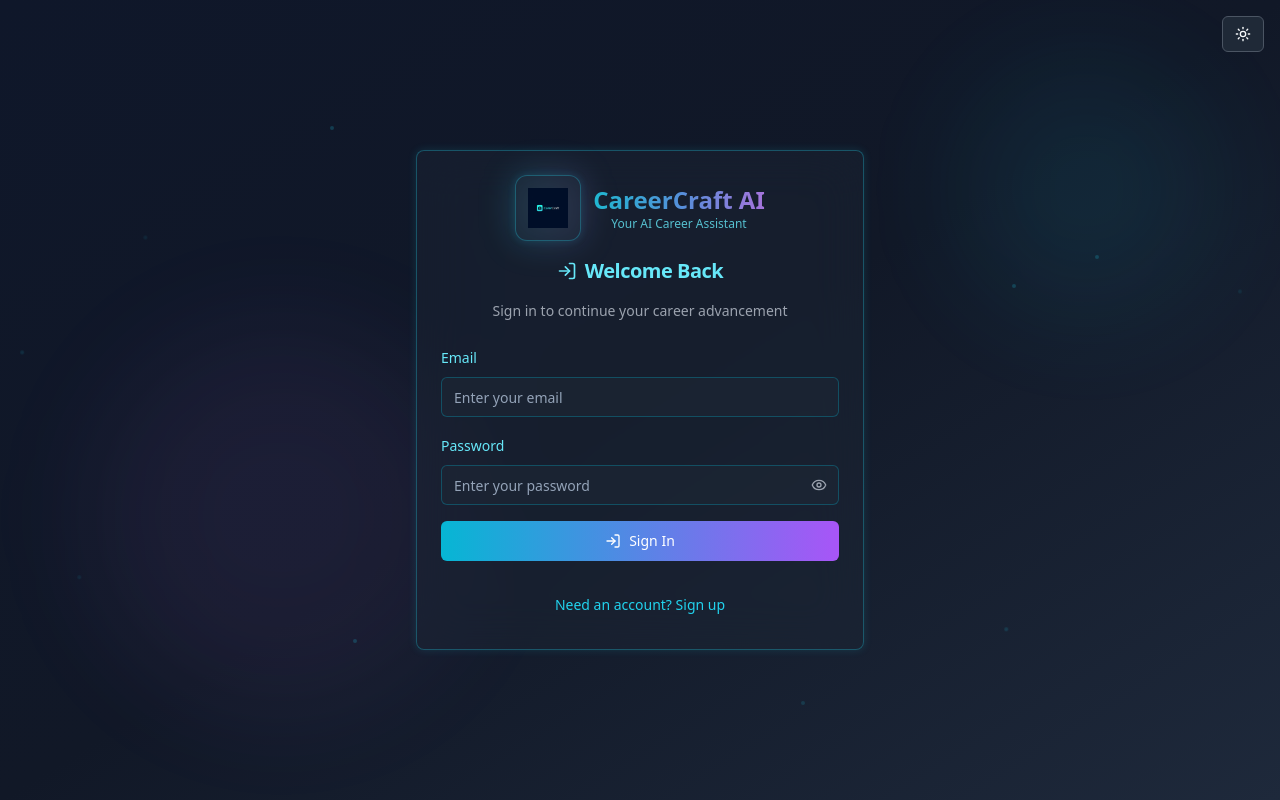
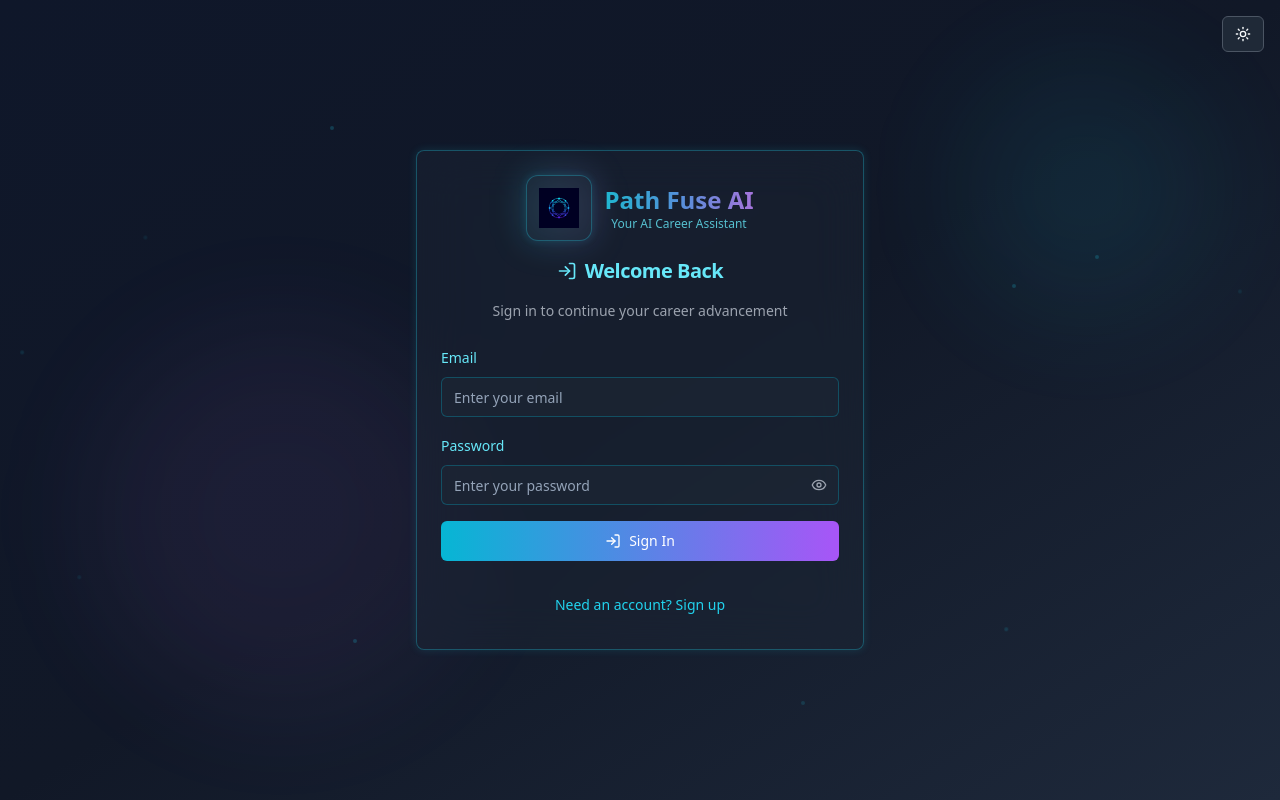
Before and after one commit to Abhiram03-2009/PathFuse-AI, a React (Vite) app: page /auth in a window 1280 px wide. Built offline with nearby package versions, Linux system fonts and the light colour scheme.

Commit message:
Refactor: Replace CareerCraft AI with Path Fuse AI
Replaced all instances of "CareerCraft AI" with "Path Fuse AI" and updated the logo to match the provided image in `src/components/Navbar.tsx` and `src/pages/Auth.tsx`.

```diff
--- a/src/components/Navbar.tsx
+++ b/src/components/Navbar.tsx
@@ -7,7 +7,7 @@ import { LogOut, User } from 'lucide-react';
 import { Avatar, AvatarFallback, AvatarImage } from '@/components/ui/avatar';
 import { useTheme } from '@/contexts/ThemeContext';
 import { DropdownMenu, DropdownMenuContent, DropdownMenuItem, DropdownMenuLabel, DropdownMenuSeparator, DropdownMenuTrigger } from '@/components/ui/dropdown-menu';
-import careerCraftLogo from '@/assets/careercraft-logo.png';
+import pathFuseLogo from '@/assets/pathfuse-logo.png';
 
 const Navbar = () => {
   const { user, profile, signOut } = useAuth();
@@ -55,12 +55,12 @@ const Navbar = () => {
           <div className="relative">
             <div className={`absolute inset-0 ${isDarkMode ? 'bg-gradient-to-r from-cyan-400/20 to-purple-400/20' : 'bg-gradient-to-r from-blue-400/25 to-purple-400/25'} rounded-xl blur-lg group-hover:from-cyan-400/30 group-hover:to-purple-400/30 transition-all duration-500 animate-pulse-glow`}></div>
             <div className={`relative ${isDarkMode ? 'bg-gray-800/40 border-cyan-400/20' : 'bg-white/60 border-blue-300/30'} backdrop-blur-lg rounded-xl p-3 border neon-border`}>
-              <img src={careerCraftLogo} alt="CareerCraft AI Logo" className="w-12 h-12 object-contain" />
+              <img src={pathFuseLogo} alt="Path Fuse AI Logo" className="w-12 h-12 object-contain" />
             </div>
           </div>
           <div>
             <h1 className="text-xl font-bold bg-gradient-to-r from-cyan-400 via-blue-400 to-purple-400 bg-clip-text text-transparent animate-neon-flicker">
-              CareerCraft AI
+              Path Fuse AI
             </h1>
             <p className={`text-xs animate-fade-in ${isDarkMode ? 'text-cyan-400' : 'text-blue-600'}`}>Your AI Career Assistant</p>
           </div>
--- a/src/pages/Auth.tsx
+++ b/src/pages/Auth.tsx
@@ -8,7 +8,7 @@ import { Label } from '@/components/ui/label';
 import { useAuth } from '@/contexts/AuthContext';
 import { useToast } from '@/hooks/use-toast';
 import { Eye, EyeOff, UserPlus, LogIn } from 'lucide-react';
-import careerCraftLogo from '@/assets/careercraft-logo.png';
+import pathFuseLogo from '@/assets/pathfuse-logo.png';
 
 const Auth = () => {
   const [isSignUp, setIsSignUp] = useState(false);
@@ -115,12 +115,12 @@ const Auth = () => {
               <div className="relative group">
                 <div className="absolute inset-0 bg-gradient-to-r from-cyan-400/20 to-purple-400/20 rounded-xl blur-lg group-hover:from-cyan-400/30 group-hover:to-purple-400/30 transition-all duration-500 animate-pulse-glow"></div>
                 <div className="relative bg-gray-800/60 backdrop-blur-lg rounded-xl p-3 border border-cyan-400/30 neon-border">
-                  <img src={careerCraftLogo} alt="CareerCraft AI Logo" className="w-10 h-10 object-contain" />
+                  <img src={pathFuseLogo} alt="Path Fuse AI Logo" className="w-10 h-10 object-contain" />
                 </div>
               </div>
               <div>
                 <h1 className="text-2xl font-bold bg-gradient-to-r from-cyan-400 via-blue-400 to-purple-400 bg-clip-text text-transparent animate-neon-flicker">
-                  CareerCraft AI
+                  Path Fuse AI
                 </h1>
                 <p className="text-xs text-cyan-300/80 animate-fade-in">Your AI Career Assistant</p>
               </div>
```
Also changed, not shown: src/assets/pathfuse-logo.png (added).
